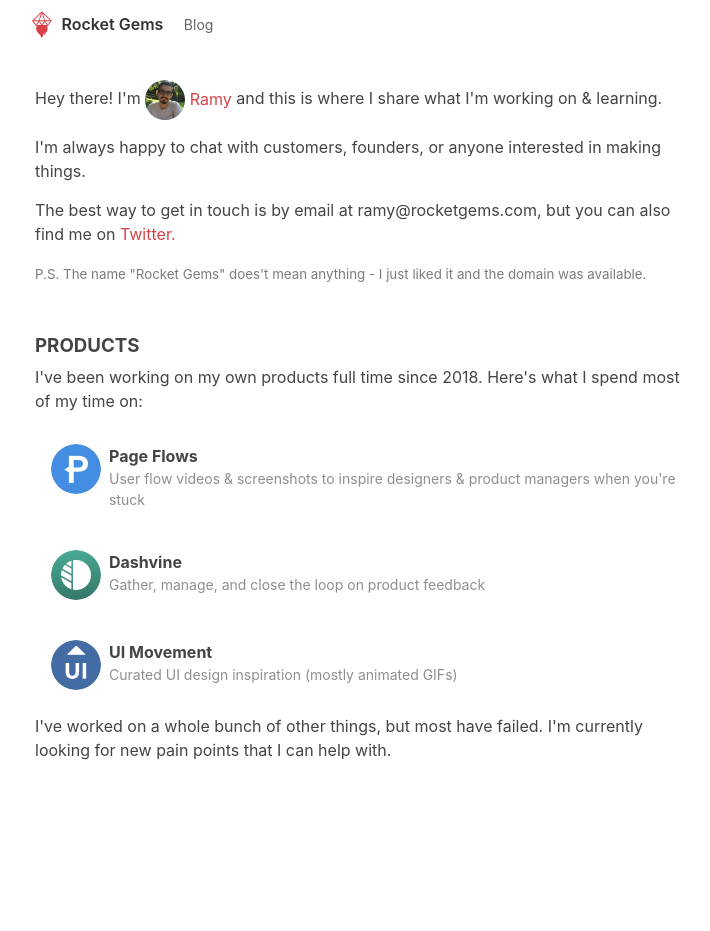
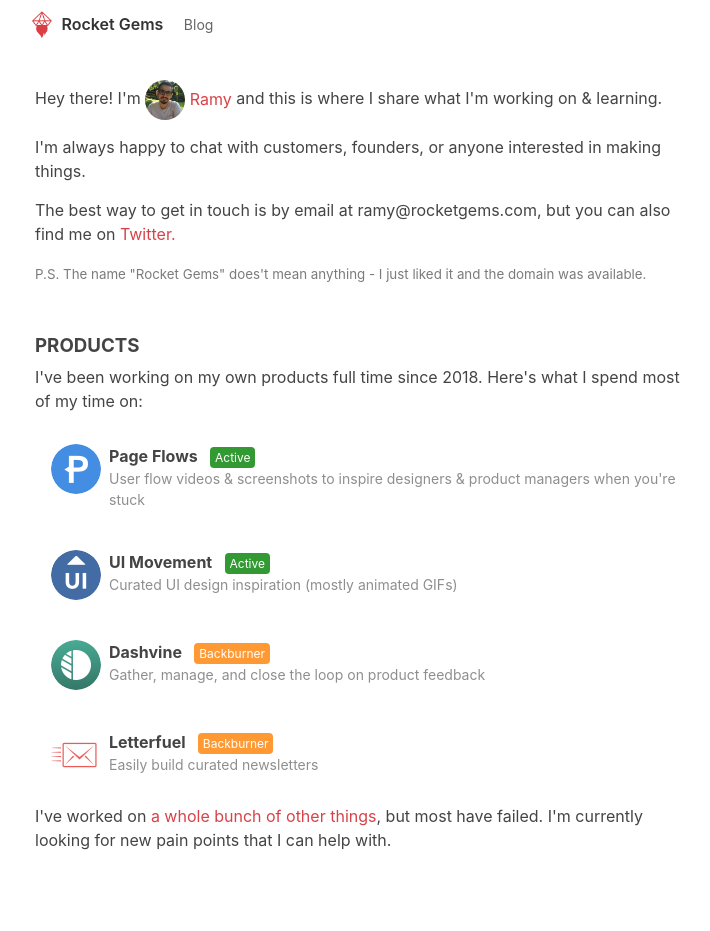
Before and after one commit to ramykhuffash/ramykhuffash.github.io, a Jekyll site: the page built from index.md, in a window 1280 px wide. Shown: the whole page, without its empty margins (275-985 px from the left). Built offline with Jekyll 4.4.1, drawn with Linux system fonts in a browser that asks for light colours; before the commit the page ends 900 px from its top, so only the background shows below that.

Commit message:
update homepage

```diff
--- a/_layouts/home.html
+++ b/_layouts/home.html
@@ -15,22 +15,28 @@
             <li class="product-thumb">
                 <a href="https://pageflows.com" target="_blank"><span></span></a>
                 <img src="/assets/images/pf.jpg" width="50" height="50" style="border-radius: 100%; vertical-align: middle; display: block; float: left; margin-right: .5rem;" />
-                <strong>Page Flows</strong>
+                <strong>Page Flows</strong> <span class="tag tag-active">Active</span>
                 <p>User flow videos & screenshots to inspire designers & product managers when you're stuck</p>
+            </li>
+            <li class="product-thumb">
+                <a href="https://uimovement.com" target="_blank"><span></span></a>
+                <img src="/assets/images/ui.png" width="50" height="50" style="border-radius: 100%; vertical-align: middle; display: block; float: left; margin-right: .5rem;" />
+                <strong>UI Movement</strong> <span class="tag tag-active">Active</span>
+                <p>Curated UI design inspiration (mostly animated GIFs)</p>
             </li>
             <li class="product-thumb">
                 <a href="https://dashvine.com" target="_blank"><span></span></a>
                 <img src="/assets/images/dv.jpg" width="50" height="50" style="border-radius: 100%; vertical-align: middle; display: block; float: left; margin-right: .5rem;" />
-                <strong>Dashvine</strong>
+                <strong>Dashvine</strong> <span class="tag tag-backburner">Backburner</span>
                 <p>Gather, manage, and close the loop on product feedback</p>
             </li>
             <li class="product-thumb">
-                <a href="https://uimovement.com" target="_blank"><span></span></a>
-                <img src="/assets/images/ui.png" width="50" height="50" style="border-radius: 100%; vertical-align: middle; display: block; float: left; margin-right: .5rem;" />
-                <strong>UI Movement</strong>
-                <p>Curated UI design inspiration (mostly animated GIFs)</p>
+                <a href="https://letterfuel.com" target="_blank"><span></span></a>
+                <img src="/assets/images/lf.jpg" width="50" height="50" style="border-radius: 100%; vertical-align: middle; display: block; float: left; margin-right: .5rem;" />
+                <strong>Letterfuel</strong> <span class="tag tag-backburner">Backburner</span>
+                <p>Easily build curated newsletters</p>
             </li>
         </ul>
-        <p>I've worked on a whole bunch of other things, but most have failed. I'm currently looking for new pain points that I can help with.</p>
+        <p>I've worked on <a href="https://www.producthunt.com/@ramykhuffash/made" target="_blank" rel="nofollow">a whole bunch of other things</a>, but most have failed. I'm currently looking for new pain points that I can help with.</p>
     </div>
 </div>
--- /dev/null
+++ b/_posts/2019-09-25-start-by-guiding.markdown
@@ -0,0 +1,6 @@
+---
+layout: post
+title:  "Hello world!"
+date:   2019-08-21 10:05:13 +0100
+---
+This isn't actually anything, but I do enjoy posting hello world posts. They mark the start. In the rare occasion someone keeps up the blogging habit, it's nice to scroll all the way back and find one of these.
--- a/_sass/minima/_layout.scss
+++ b/_sass/minima/_layout.scss
@@ -246,3 +246,18 @@
         background:rgba(0,0,0,0.03);
     }
 }
+
+.tag{
+    padding: .2rem .3rem;
+    color: white;
+    background: #666;
+    border-radius: 4px;
+    font-size: 12px;
+    margin-left: .5rem;
+    &.tag-active{
+        background: #339933;
+    }
+    &.tag-backburner{
+        background: #ff9933;
+    }
+}
```
Also changed, not shown: assets/images/lf.jpg (added), 1 other file.
